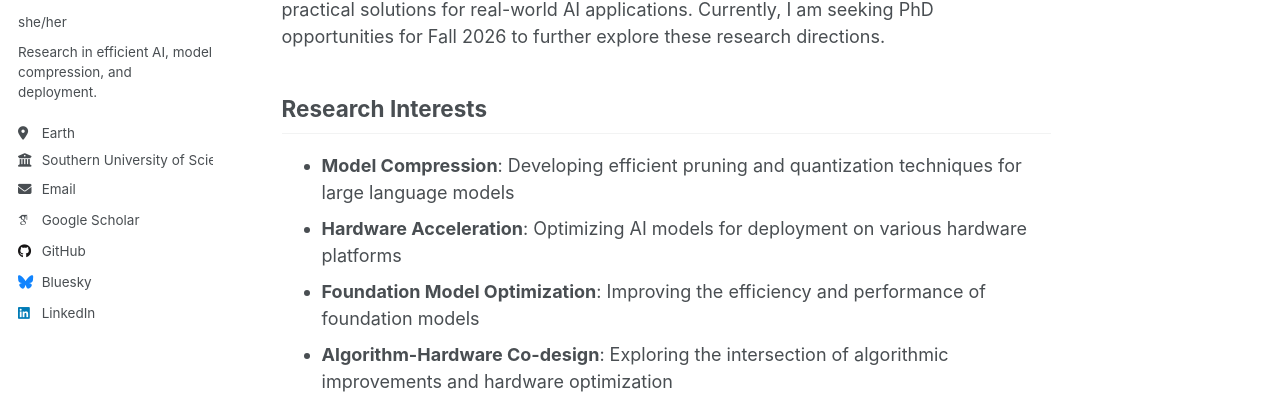
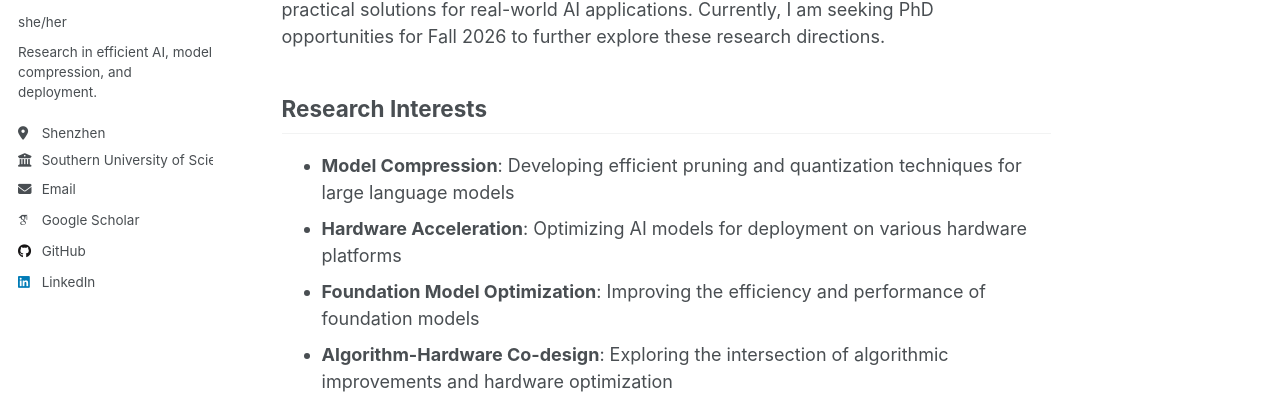
Before and after one commit to Steindox/Steindox.github.io, a Jekyll site: the page built from _pages/about.md, in a window 1280 px wide. Shown: the part 304-712 px from the top of the page. Built offline with Jekyll 4.4.1, drawn with Linux system fonts in a browser that asks for light colours; some web fonts are replaced; a script that is not in the unit is left out.

Commit message:
Hide Bluesky icon and update location to Shenzhen

```diff
--- a/_config.yml
+++ b/_config.yml
@@ -26,7 +26,7 @@ author:
   name             : "Tianlai Jin"
   pronouns         : "she/her"
   bio              : "Research in efficient AI, model compression, and deployment."
-  location         : "Earth"
+  location         : "Shenzhen"
   employer         : "Southern University of Science and Technology"
   uri              : # URL
   email            : "steindoxj@gmail.com"
@@ -52,7 +52,7 @@ author:
 
   # Social media
   artstation       : # Username
-  bluesky          : "bsky.app" # Replace this with you Bluesky username
+  # bluesky          : # Username # Replace this with you Bluesky username
   facebook         : # Username
   flickr           : # Username
   foursquare       : # Username
```
